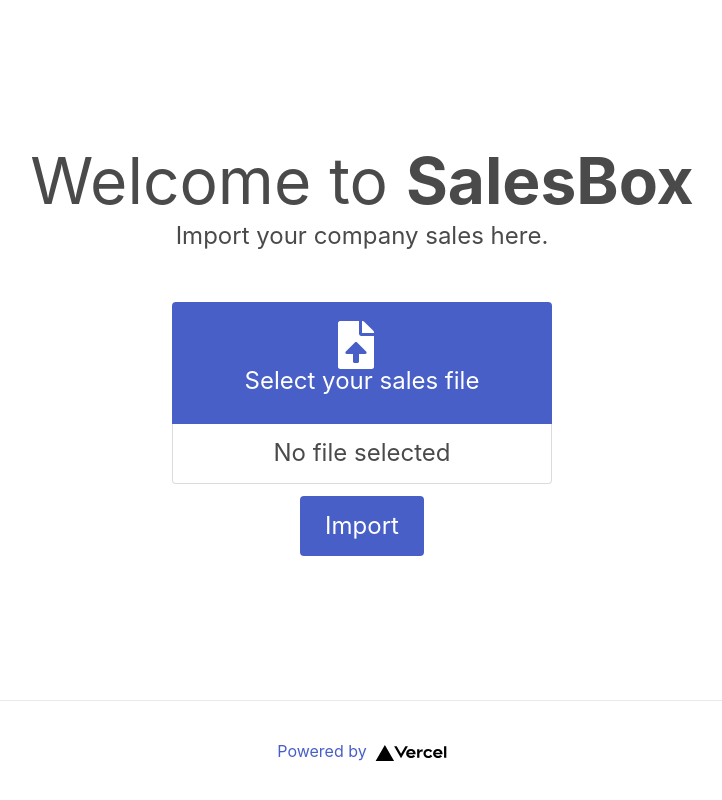
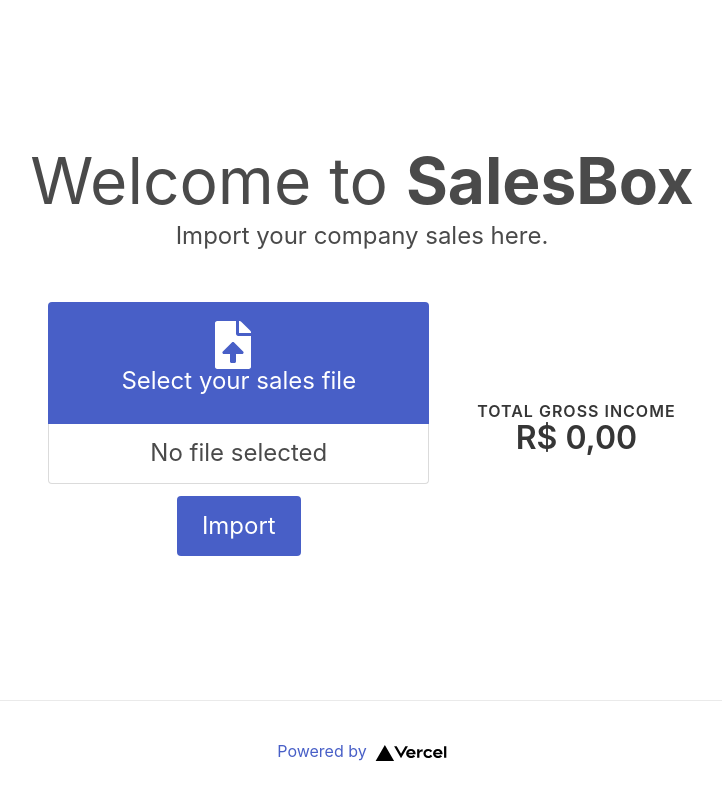
Before and after one commit to MatheusPoliCamilo/sales-box-app, a Next.js app: page / in a window 1280 px wide. Shown: the whole page, without its empty margins (278-1000 px from the left). Built offline with nearby package versions, Linux system fonts and the light colour scheme.

Commit message:
Add total gross income

```diff
--- a/pages/index.js
+++ b/pages/index.js
@@ -21,7 +21,6 @@
         </p>
 
         <div className={styles.grid}>
-
           <form action="">
             <div className='field'>
               <div className='control'>
@@ -50,6 +49,15 @@
               </div>
             </div>
           </form>
+
+          <nav className="level ml-6">
+            <div className="level-item has-text-centered">
+              <div>
+                <p className="heading title is-6">Total gross income</p>
+                <p className="title">R$ 0,00</p>
+              </div>
+            </div>
+          </nav>
         </div>
       </main>
 
```
